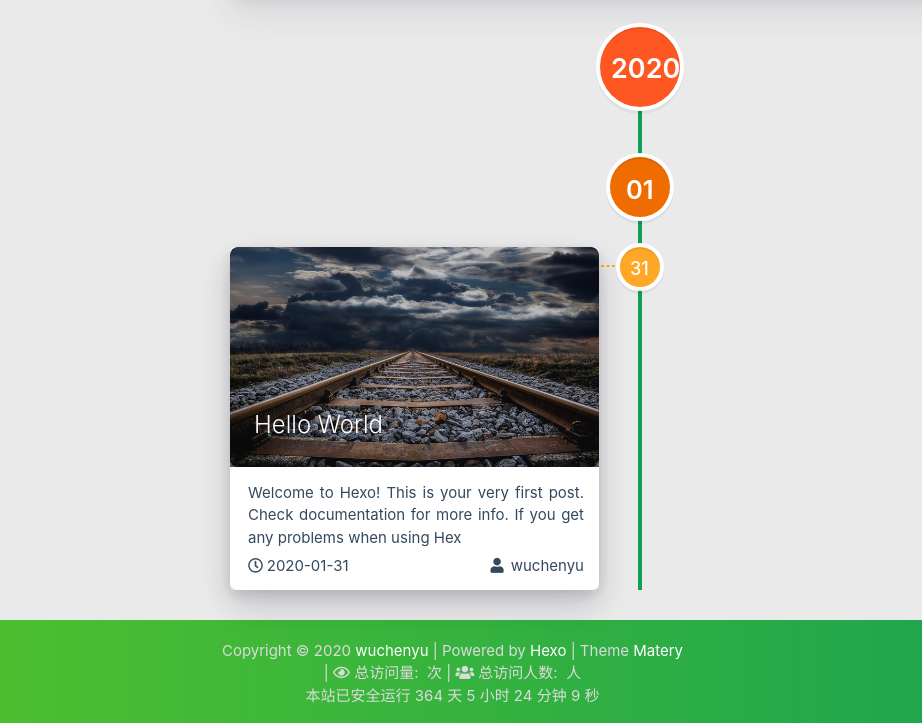
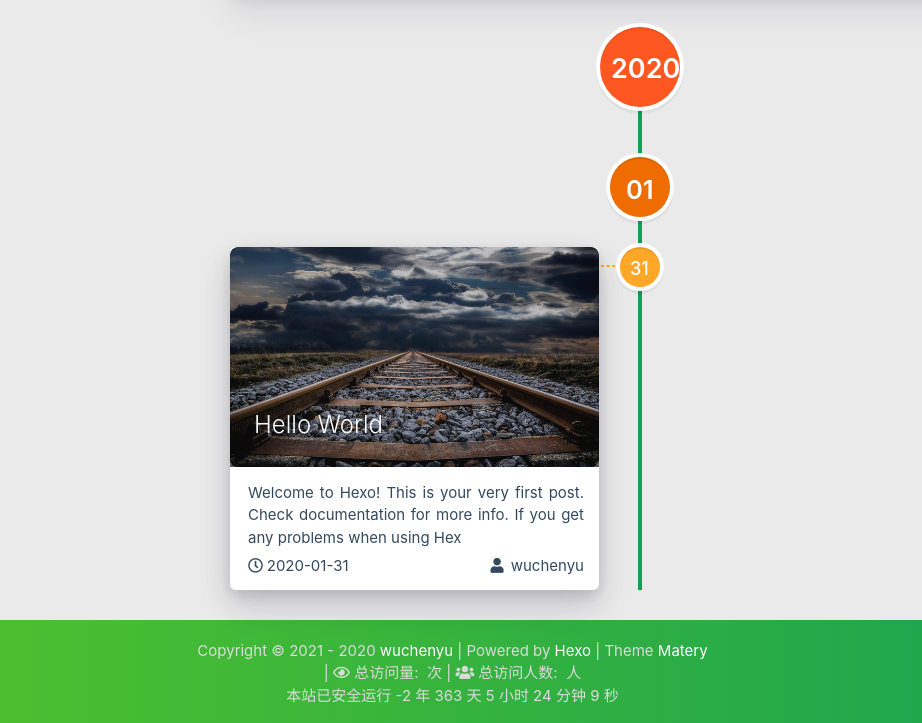
Before and after one commit to VVCY/VVCY.github.io, a plain HTML site: page archives/index.html in a window 1280 px wide. Shown: the part 656-1379 px from the top of the page, 0-922 px from the left. Drawn offline with nearby package versions, Linux system fonts and the light colour scheme; some packages are replaced by stand-ins of ours; no server answers; a script that the page names is missing.

Commit message:
Site updated: 2020-02-01 13:24:04

```diff
--- a/archives/index.html
+++ b/archives/index.html
@@ -501,7 +501,7 @@
     <div class="container row center-align" style="margin-bottom: 15px !important;">
         <div class="col s12 m8 l8 copy-right">
             Copyright&nbsp;&copy;
-            <span id="year">2020</span>
+            <span id="year">2021</span>
             <a href="http://yoursite.com" target="_blank">wuchenyu</a>
             |&nbsp;Powered by&nbsp;<a href="https://hexo.io/" target="_blank">Hexo</a>
             |&nbsp;Theme&nbsp;<a href="https://github.com/blinkfox/hexo-theme-matery" target="_blank">Matery</a>
@@ -534,7 +534,7 @@
                     var days = hours * 24;
                     var years = days * 365;
                     var today = new Date();
-                    var startYear = "2020";
+                    var startYear = "2021";
                     var startMonth = "1";
                     var startDate = "31";
                     var startHour = "0";
```
Also changed, not shown: 2020/01/31/hello-world/index.html (+2 -2 lines), 404.html (+2 -2 lines), archives/2020/01/index.html (+2 -2 lines), archives/2020/index.html (+2 -2 lines), index.html (+3 -3 lines).
